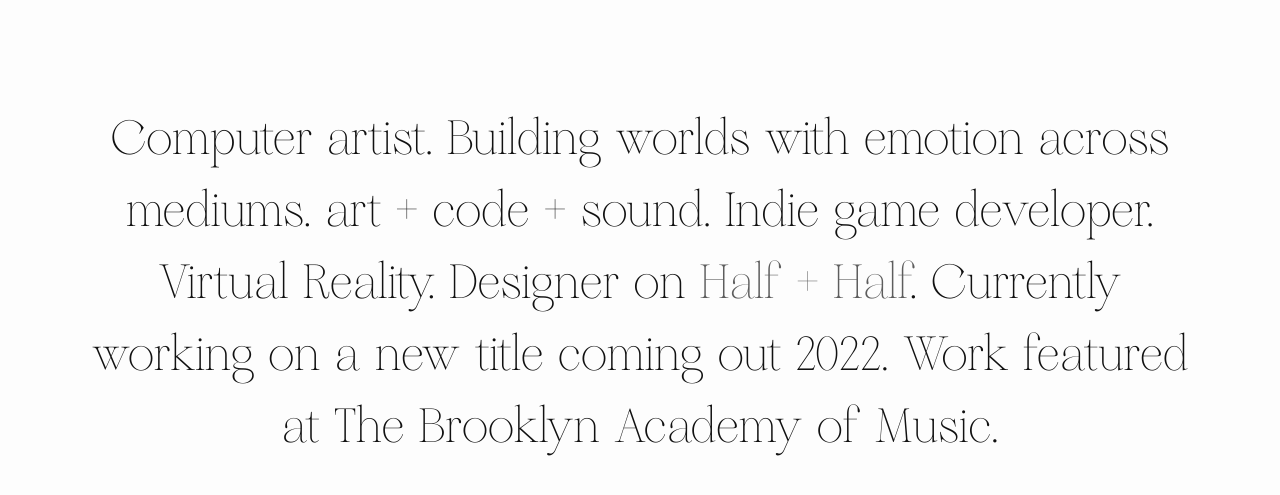
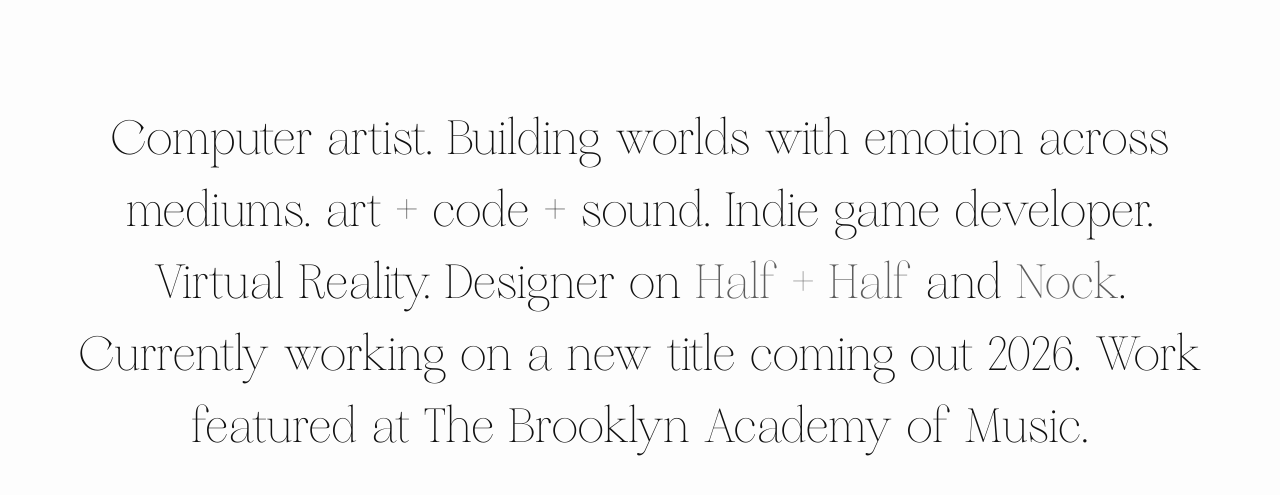
Before and after one commit to thewaterbear/thewaterbear, a Jekyll site: the page built from index.html, in a window 1280 px wide and 900 px high, cut to the strip 0-575 px from the top of the window. Shown: the top 495 px of the strip. Built offline with Jekyll 4.4.1, drawn with Linux system fonts in a browser that asks for light colours; nearby versions of some CDN libraries.

```diff
--- a/Gemfile
+++ b/Gemfile
@@ -8,7 +8,7 @@ source "https://rubygems.org"
 #
 # This will help ensure the proper Jekyll version is running.
 # Happy Jekylling!
-gem "jekyll", "~> 3.8.6"
+gem "jekyll", ">= 4.3.2"
 
 # This is the default theme for new Jekyll sites. You may change this to anything you like.
 gem "minima", "~> 2.0"
--- a/index.html
+++ b/index.html
@@ -2,7 +2,7 @@
 layout: default
 ---
 
-<div class="olio">Computer artist. Building worlds with emotion across mediums. art + code + sound. Indie game developer. Virtual Reality. Designer on <a href="https://www.oculus.com/experiences/quest/2035353573194060/">Half + Half</a>. Currently working on a new title coming out 2022. Work featured at The Brooklyn Academy of Music.</div>
+<div class="olio">Computer artist. Building worlds with emotion across mediums. art + code + sound. Indie game developer. Virtual Reality. Designer on <a href="https://www.oculus.com/experiences/quest/2035353573194060/">Half + Half</a> and <a href="https://www.meta.com/experiences/nock-bow-arrow-soccer/5157404804284116">Nock</a>. Currently working on a new title coming out 2026. Work featured at The Brooklyn Academy of Music.</div>
 <div class="grid">
 
 <!-- images go here -->
```
Also changed, not shown: Gemfile.lock.
